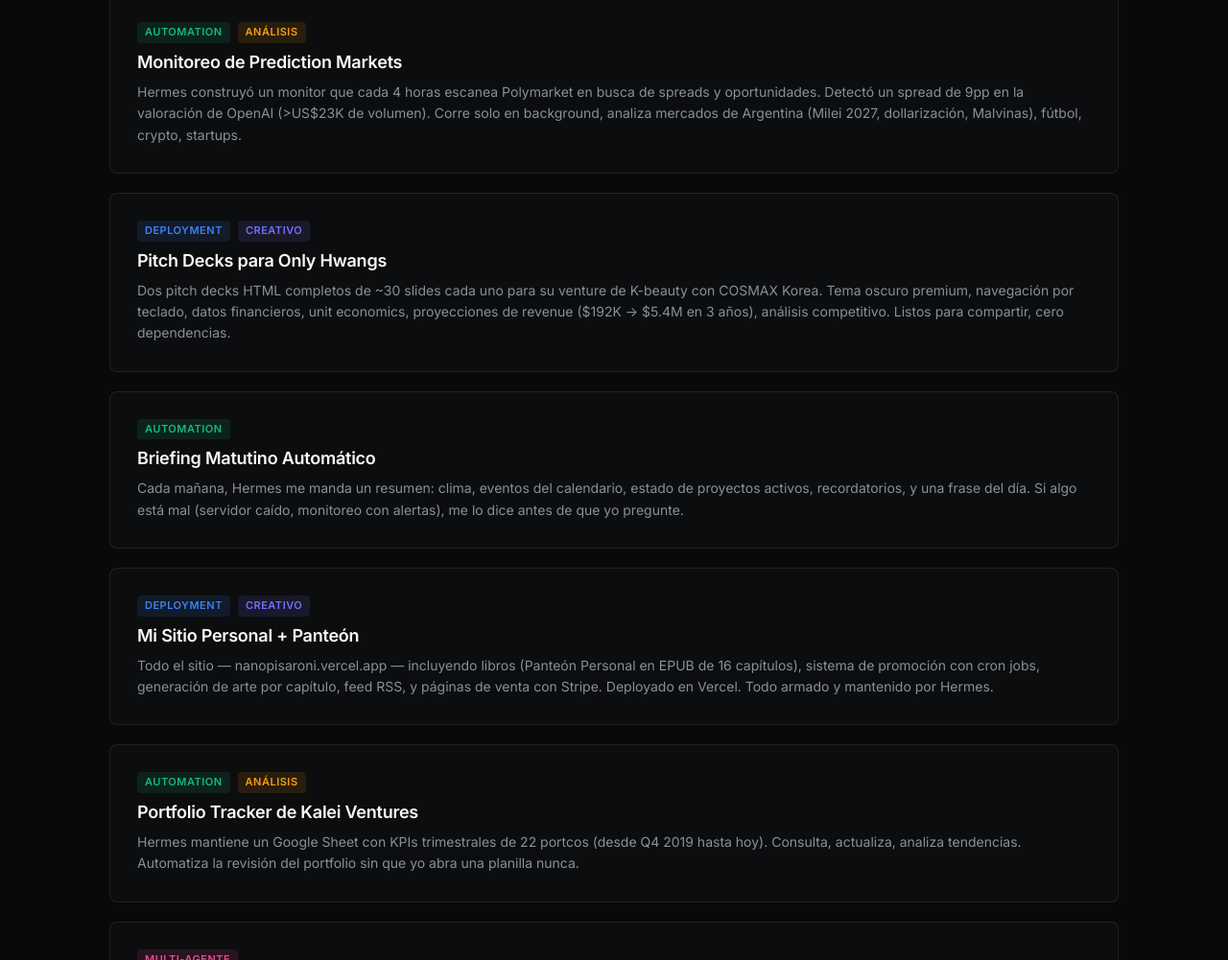
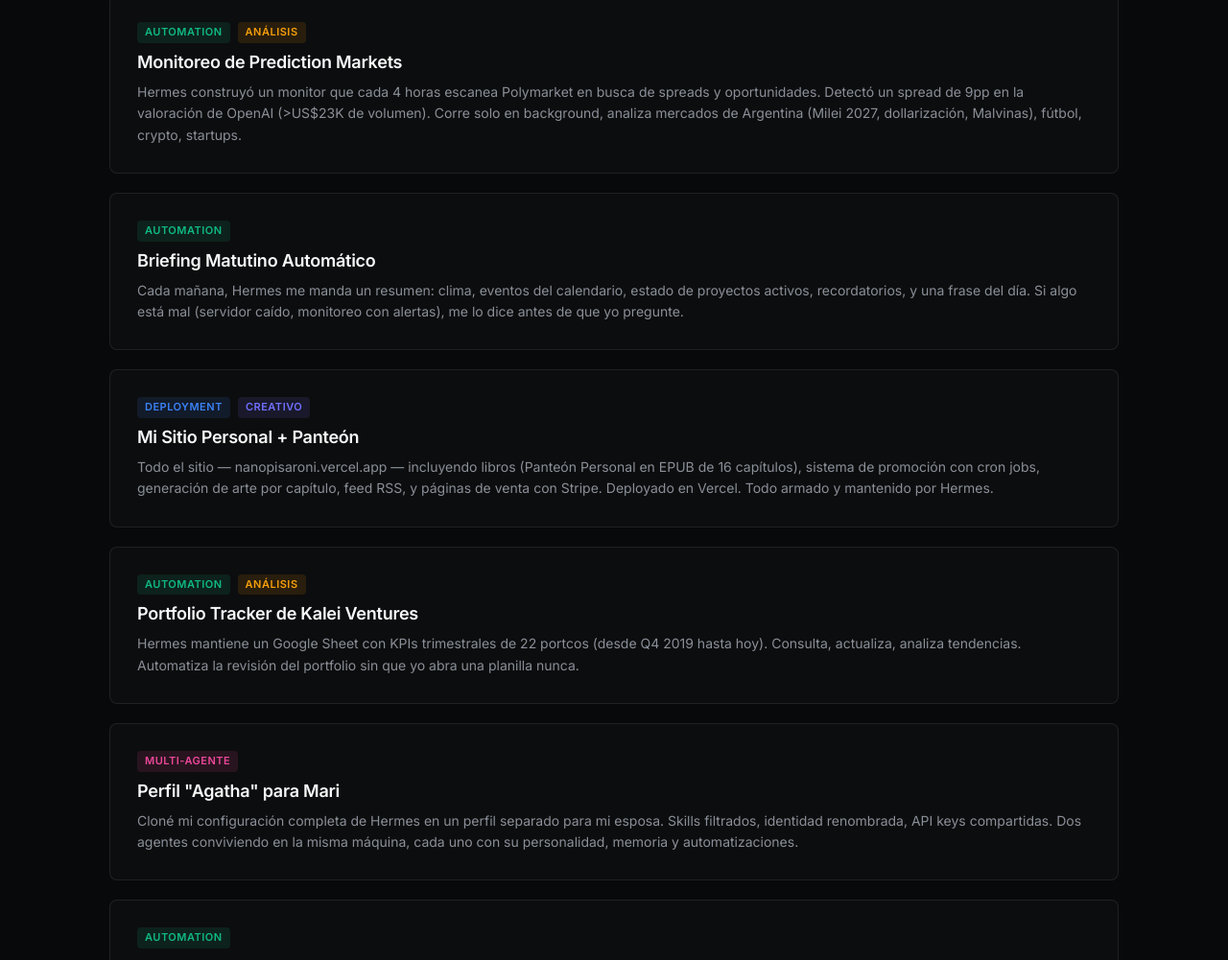
Before and after one commit to nanopisaroni/nanopisaroni, a plain HTML site: page hermes.html in a window 1280 px wide. Shown: the part 3445-4446 px from the top of the page at 96% size. Drawn offline with Linux system fonts and the light colour scheme.

Commit message:
remove only hwangs example from hermes page

```diff
--- a/hermes.html
+++ b/hermes.html
@@ -558,18 +558,7 @@
           </p>
         </div>
 
-        <div class="example-item">
-          <div class="meta">
-            <span class="tag deployment">Deployment</span>
-            <span class="tag creative">Creativo</span>
-          </div>
-          <h3>Pitch Decks para Only Hwangs</h3>
-          <p>
-            Dos pitch decks HTML completos de ~30 slides cada uno para su venture de K-beauty con COSMAX Korea.
-            Tema oscuro premium, navegación por teclado, datos financieros, unit economics, proyecciones de
-            revenue ($192K → $5.4M en 3 años), análisis competitivo. Listos para compartir, cero dependencias.
-          </p>
-        </div>
+
 
         <div class="example-item">
           <div class="meta">
```
